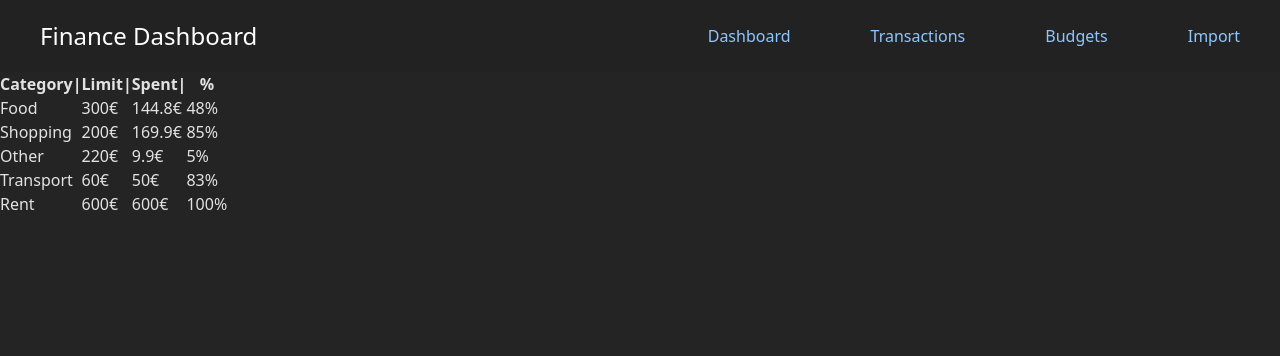
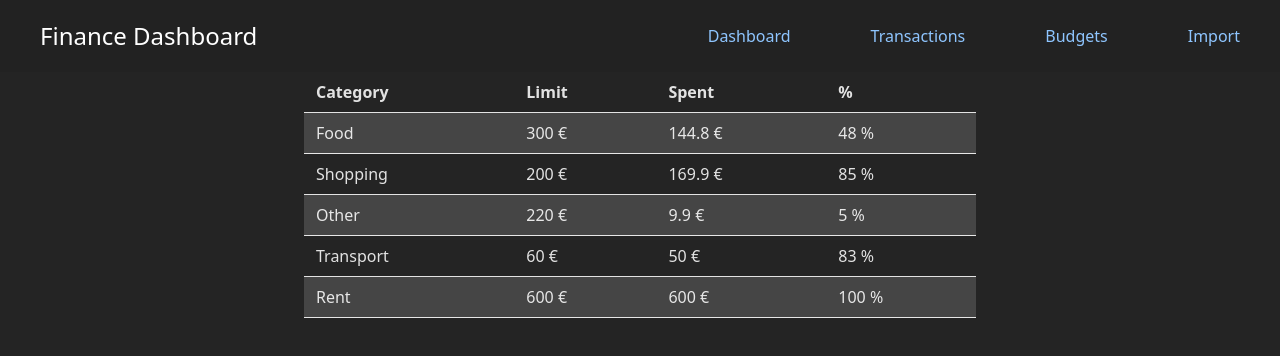
Before and after one commit to waltterir/personal-finance-dashboard, a React (Vite) app: page /budgets in a window 1280 px wide. Shown: the top 356 px of the page. Built offline with nearby package versions, Linux system fonts and the light colour scheme.

Commit message:
Styled budgets table rows

```diff
--- a/src/pages/BudgetPage/BudgetsPage.tsx
+++ b/src/pages/BudgetPage/BudgetsPage.tsx
@@ -12,34 +12,30 @@
   const monthlyBudgets = budgets.filter((b) => b.month === month);
   const rows = buildBudgetRows(monthlyBudgets, categories, spentTotals);
 
-  console.log(monthlyBudgets.length);
-  console.log(monthlyBudgets.map((b) => b.categoryId));
-
-  console.log(rows.length);
-  console.log(rows.map((r) => r.category));
-
   return (
     <>
-      <table border={1} cellPadding={8}>
+      <div className="max-w-2xl mx-auto">
+        <table className="w-full border-collapse">
           <thead>
-          <tr>
-            <th>Category|</th>
-            <th>Limit|</th>
-            <th>Spent|</th>
-            <th>%</th>
+            <tr className="border-b">
+              <th className="text-left py-2 px-3">Category</th>
+              <th className="text-left py-2 px-3">Limit</th>
+              <th className="text-left py-2 px-3">Spent</th>
+              <th className="text-left py-2 px-3">%</th>
             </tr>
           </thead>
           <tbody>
             {rows.map((row) => (
-            <tr key={row.id}>
-              <td>{row.category}</td>
-              <td>{row.limit}€</td>
-              <td>{row.spent}€</td>
-              <td>{row.percent}%</td>
+              <tr className="border-b odd:bg-white/15" key={row.id}>
+                <td className="py-2 px-3">{row.category}</td>
+                <td className="py-2 px-3">{row.limit} €</td>
+                <td className="py-2 px-3">{row.spent} €</td>
+                <td className="py-2 px-3">{row.percent} %</td>
               </tr>
             ))}
           </tbody>
         </table>
+      </div>
     </>
   );
 }
```
Lines whose indentation alone changed are shown as unchanged.
